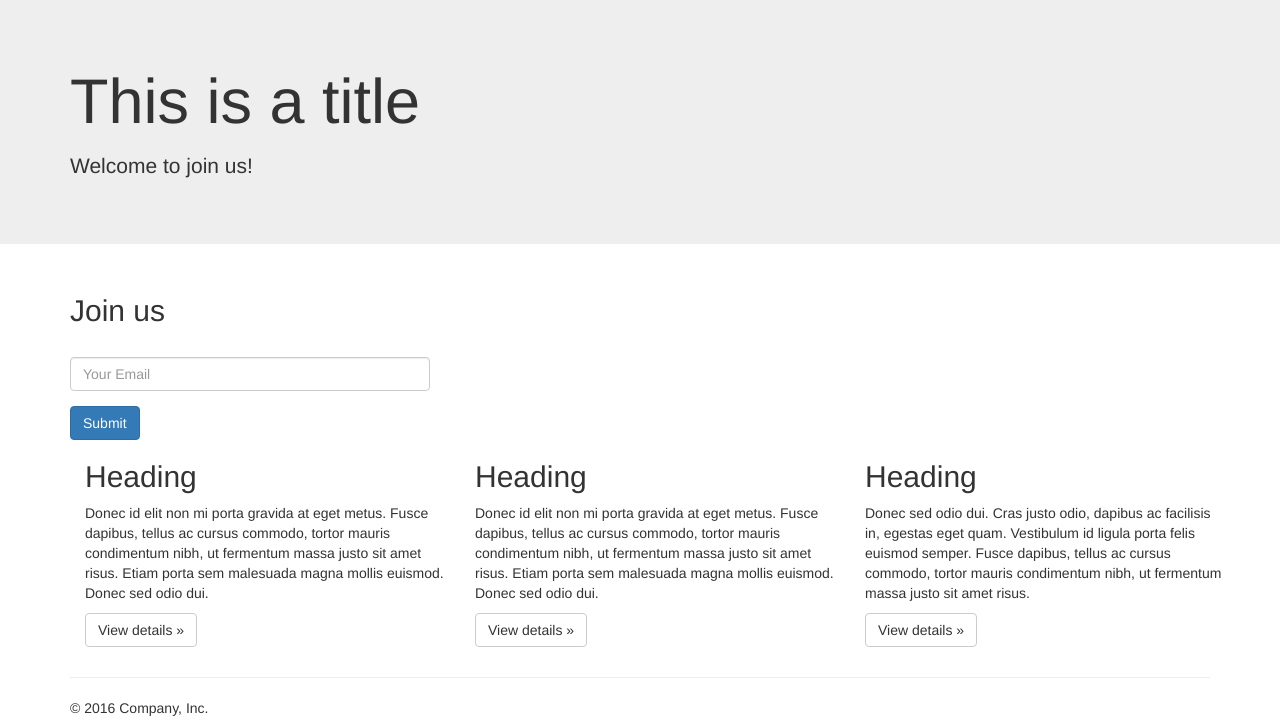
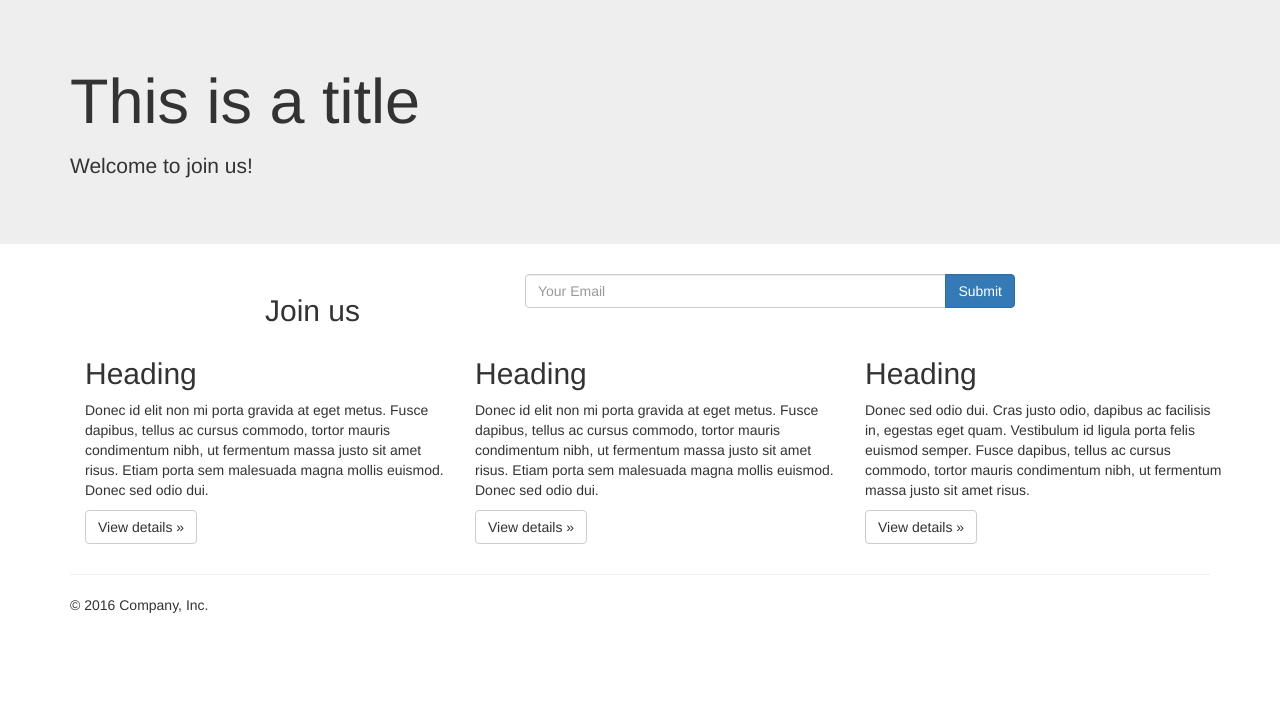
Before and after one commit to riskiidice/django-ideas-app, a Django app: page / in a window 1280 px wide. Shown: the part 73-801 px from the top of the page. After the commit the page ends 686 px from the top, so only its background shows below. Run offline with Django 3.2, Linux system fonts and the light colour scheme; data comes from the database, SQL or seed files in the repository; some libraries are stand-ins or nearby versions.

Commit message:
New design for newsletter button

```diff
--- a/pages/templates/pages/home.html
+++ b/pages/templates/pages/home.html
@@ -16,20 +16,29 @@
     <div class="container">
       <!-- Example row of columns -->
       <div class="row">
-        <div class="col-md-4">
-          <h2>Join us</h2>
-          <form action="" method="post" class="form">
-            {% csrf_token %}
-            {% bootstrap_form form %}
-            {% buttons %}
-              <button type="submit" class="btn btn-primary">
-                {% bootstrap_icon "asterisk" %} Submit
-              </button>
-            {% endbuttons %}
-          </form>
+        <div class="col-sm-8 col-sm-offset-2">
+          <div class="row">
+            <div class="col-xs-4">
+              <h2>Join us</h2>
+            </div>
+            <div class="col-xs-8">
+              <form action="" method="post" class="form">
+                {% csrf_token %}
+                {# {% bootstrap_form form %}#}
+                <div class="input-group">
+                  <input type="text" name="email" value="" placeholder="Your Email" class="form-control">
+
+                  <span class="input-group-btn"><button type="submit" class="btn btn-primary">
+                      {% bootstrap_icon "asterisk" %} Submit
+                    </button></span>
+                </div>
+              </form>
+            </div>
+          </div>
         </div>
       </div>
     </div>
+
     <div class="container">
       {{page_obj.content | safe}}
     </div>
```
